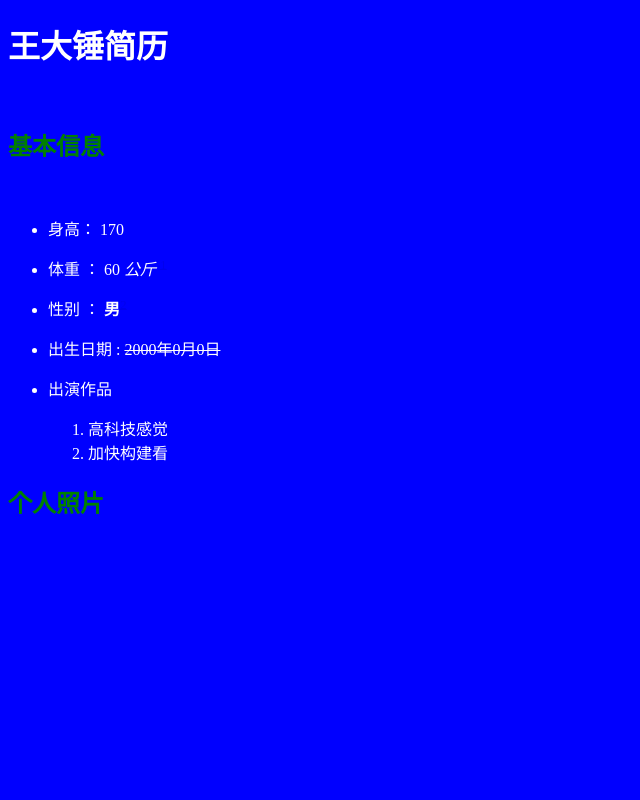
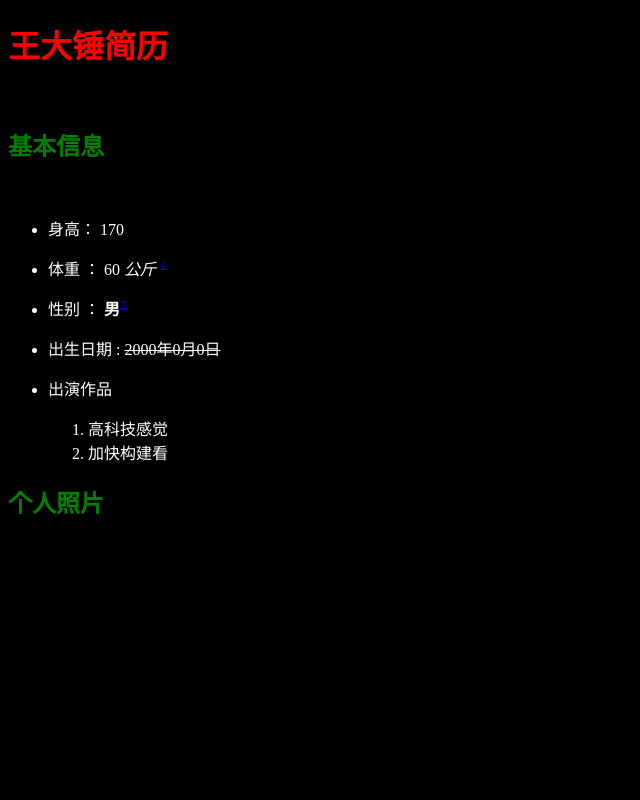
Before and after one commit to jiangtaohao/wangdachui, a plain HTML site: page index.html in a window 1280 px wide. Shown: the top 800 px of the page, without its empty margins (0-640 px from the left). Drawn offline with Linux system fonts and the light colour scheme.

Commit message:
Sat Jul  8 13:54:54     2023

```diff
--- a/css/style.css
+++ b/css/style.css
@@ -1,3 +1,4 @@
-body {background-color:blue; color:white}
+body {background-color:black; color:white}
+h1 {color:red}
 h2 {color:green}
-.go-down {margin-bottom: 400px;}
+.go-down {margin-bottom: 300px;}
```
